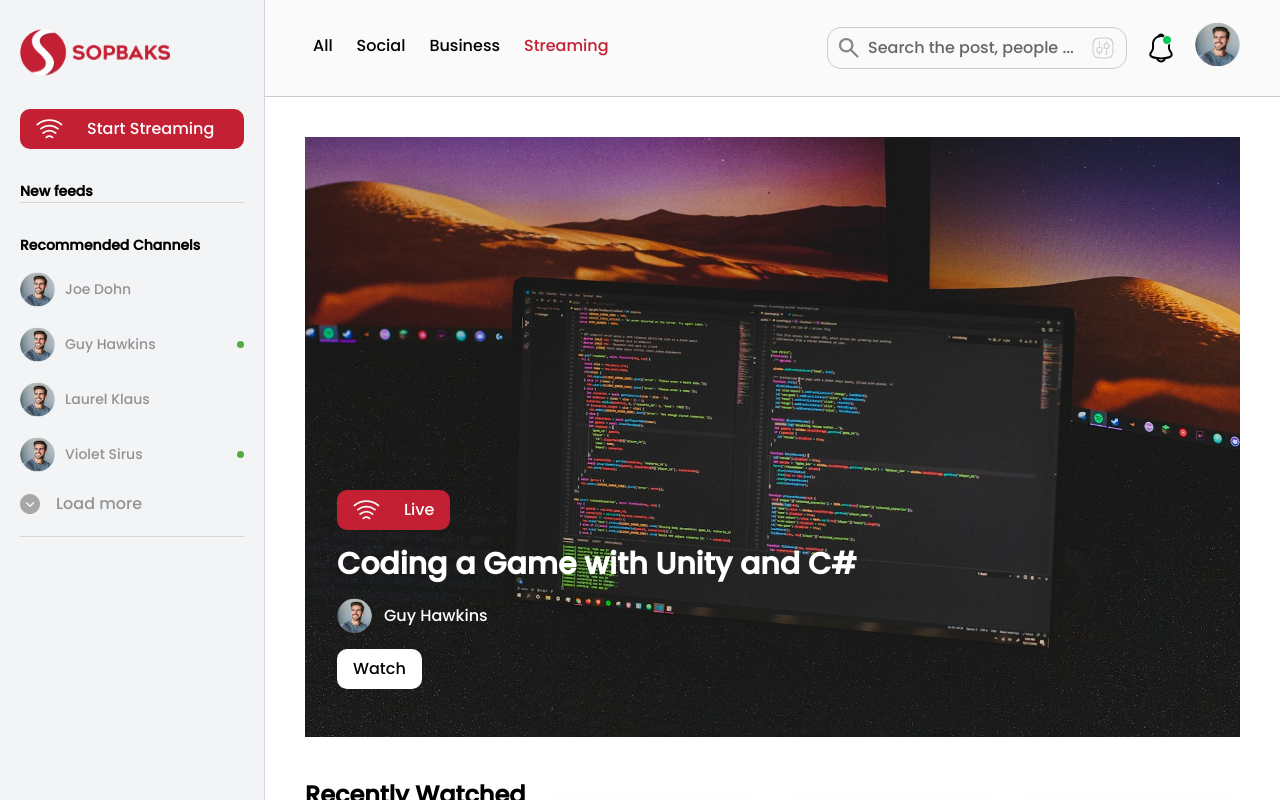
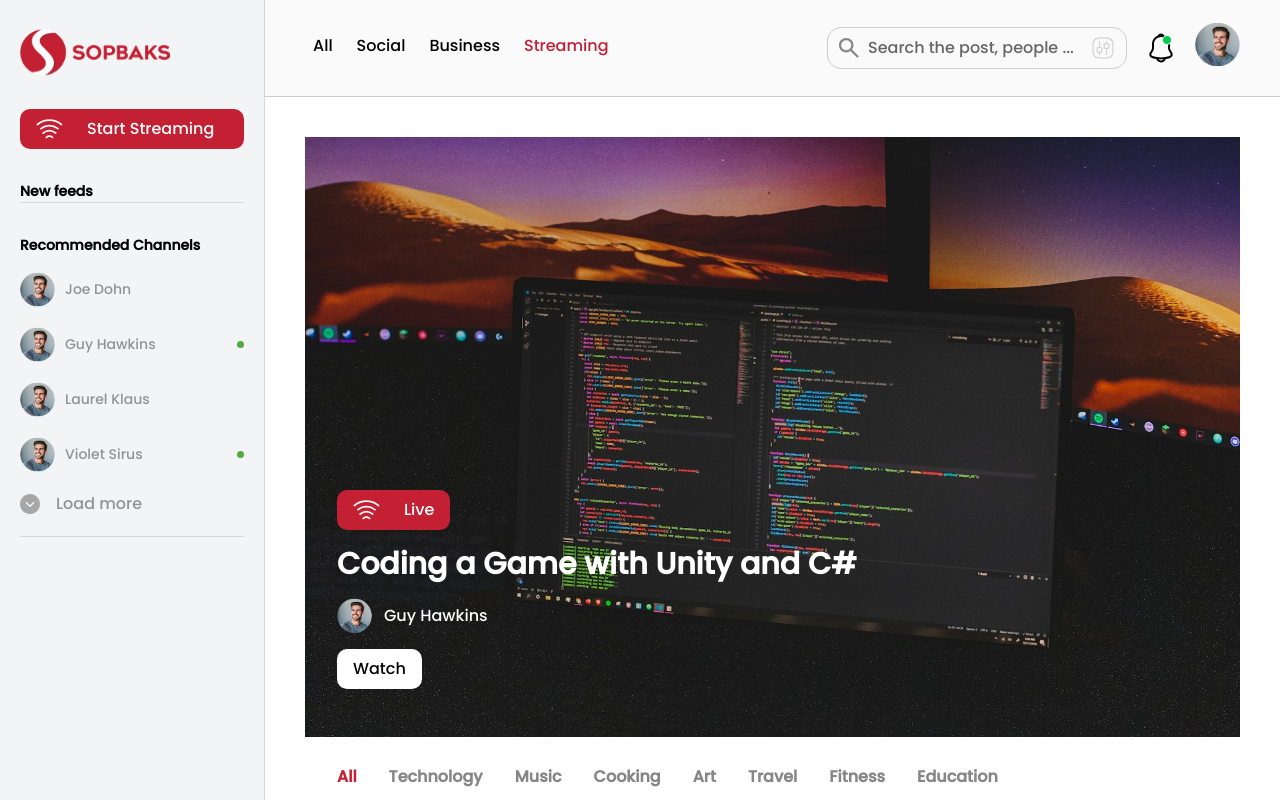
Before and after one commit to CBA-React/sopbaks, a Next.js app: page /streaming in a window 1280 px wide. Shown: the top 800 px of the page. Built offline with nearby package versions, Linux system fonts and the light colour scheme.

Commit message:
added streaming tabs with corresponding items

```diff
--- a/src/app/(main)/streaming/page.tsx
+++ b/src/app/(main)/streaming/page.tsx
@@ -2,11 +2,13 @@ import { JSX } from 'react';
 
 import RecentlyWatchedBlock from '@/shared/components/RecentlyWatched/RecentlyWatchedBlock';
 import StreamingBanner from '@/shared/components/StreamingBanner/StreamingBanner';
+import StreamingItemsBlock from '@/shared/components/StreamingItemsBlock/StreamingItemsBlock';
 
 export default function StreamingPage(): JSX.Element {
     return (
         <main>
             <StreamingBanner />
+            <StreamingItemsBlock />
             <RecentlyWatchedBlock />
         </main>
     );
--- /dev/null
+++ b/src/shared/components/StreamingItemsBlock/StreamingItemsBlock.tsx
@@ -0,0 +1,116 @@
+'use client';
+
+import { useState } from 'react';
+
+import StreamItem from '@/shared/components/StreamItem/StreamItem';
+
+const contentFromAPI = [
+    {
+        id: '1',
+        type: 'stream',
+        tabId: 'music',
+        data: {
+            postTitle: 'Real Estate',
+            postImage: '/pictures/mockImages/realEstate.png',
+            authorTitle: 'Capital Funding Group',
+            authorName: 'Guy Hawkins',
+            authorAvatar: '/pictures/mockImages/avatar.png',
+        },
+    },
+    {
+        id: '1',
+        type: 'stream',
+        tabId: 'music',
+        data: {
+            postTitle: 'Real Estate',
+            postImage: '/pictures/mockImages/realEstate.png',
+            authorTitle: 'Capital Funding Group',
+            authorName: 'Guy Hawkins',
+            authorAvatar: '/pictures/mockImages/avatar.png',
+        },
+    },
+    {
+        id: '1',
+        type: 'stream',
+        tabId: 'music',
+        data: {
+            postTitle: 'Real Estate',
+            postImage: '/pictures/mockImages/realEstate.png',
+            authorTitle: 'Capital Funding Group',
+            authorName: 'Guy Hawkins',
+            authorAvatar: '/pictures/mockImages/avatar.png',
+        },
+    },
+    {
+        id: '1',
+        type: 'stream',
+        tabId: 'music',
+        data: {
+            postTitle: 'Real Estate',
+            postImage: '/pictures/mockImages/realEstate.png',
+            authorTitle: 'Capital Funding Group',
+            authorName: 'Guy Hawkins',
+            authorAvatar: '/pictures/mockImages/avatar.png',
+        },
+    },
+    {
+        id: '1',
+        type: 'stream',
+        tabId: 'music',
+        data: {
+            postTitle: 'Real Estate',
+            postImage: '/pictures/mockImages/realEstate.png',
+            authorTitle: 'Capital Funding Group',
+            authorName: 'Guy Hawkins',
+            authorAvatar: '/pictures/mockImages/avatar.png',
+        },
+    },
+];
+
+export default function StreamingItemsBlock(): JSX.Element {
+    const tabs = [
+        { id: 'all', label: 'All' },
+        { id: 'technology', label: 'Technology' },
+        { id: 'music', label: 'Music' },
+        { id: 'cooking', label: 'Cooking' },
+        { id: 'art', label: 'Art' },
+        { id: 'travel', label: 'Travel' },
+        { id: 'fitness', label: 'Fitness' },
+        { id: 'education', label: 'Education' },
+    ];
+
+    const [activeTab, setActiveTab] = useState<string>(tabs[0].id);
+
+    const activeContent = contentFromAPI.filter(
+        (item) => item.tabId === activeTab,
+    );
+
+    return (
+        <section className={'w-full mx-auto px-4'}>
+            <div className="flex mt-5 overflow-x-auto lg:overflow-x-visible scrollbar-hide hover:scrollbar-show scroll-smooth relative z-10">
+                {tabs.map((tab) => (
+                    <button
+                        key={tab.id}
+                        className={`px-4 py-2 font-semibold cursor-pointer whitespace-nowrap flex-shrink-0 lg:flex-shrink ${
+                            activeTab === tab.id
+                                ? 'text-[#C32033]'
+                                : 'text-[#868686]'
+                        }`}
+                        onClick={() => setActiveTab(tab.id)}
+                    >
+                        {tab.label}
+                    </button>
+                ))}
+            </div>
+            <div className="grid grid-cols-1 sm:grid-cols-2 lg:grid-cols-3 xl:grid-cols-4 gap-4 mt-6">
+                {activeContent.map((item) => (
+                    <StreamItem
+                        {...item.data}
+                        key={item.id}
+                        isVerified={true}
+                    />
+                ))}
+            </div>
+        </section>
+    );
+}
```
